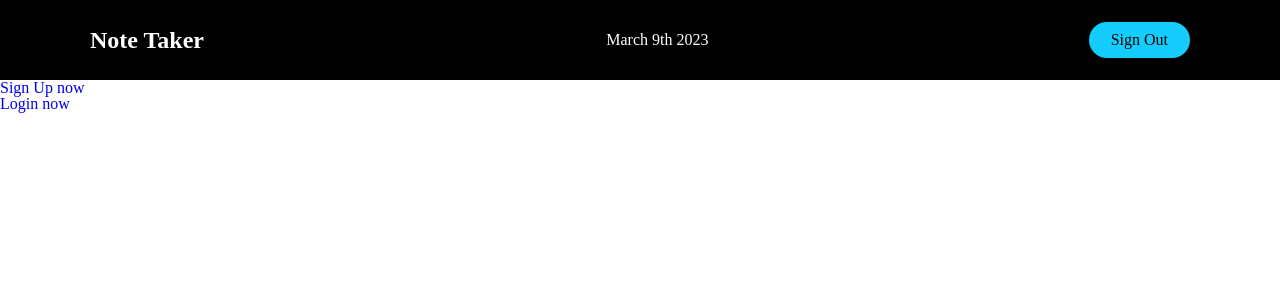
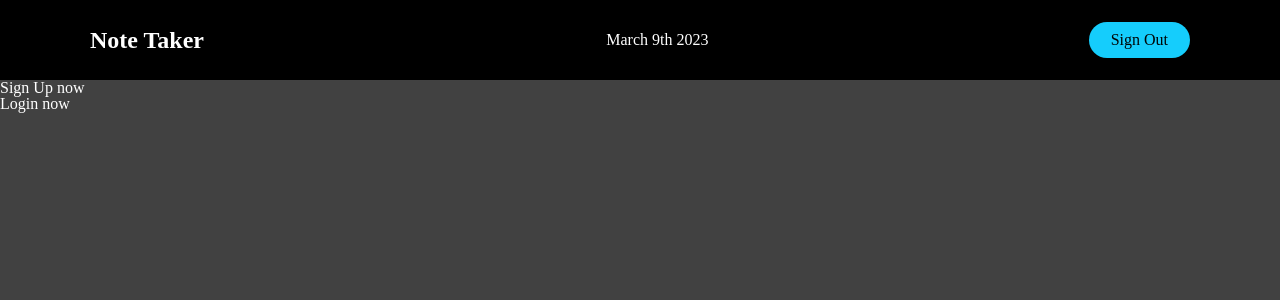
Before and after one commit to PeteChicchetti/note-taker-react, a React (Create React App) app in the folder client/: page / in a window 1280 px wide. Shown: the top 300 px of the page. Built offline with nearby package versions, Linux system fonts and the light colour scheme.

Commit message:
adjusted alignment and backgroudn color of landing page and nav

```diff
--- a/client/src/components/NavBar/NavBarElements.jsx
+++ b/client/src/components/NavBar/NavBarElements.jsx
@@ -4,7 +4,7 @@ import { Link as LinkR } from 'react-router-dom';
 export const Nav = styled.nav`
     background: #000;
     height: 80px;
-    margin-top: 0px;
+    margin-top: -80px;
     display: flex;
     justify-content: center;
     align-items: center;
--- a/client/src/pages/Landing.js
+++ b/client/src/pages/Landing.js
@@ -3,11 +3,11 @@ import { Link } from 'react-router-dom';
 
 const Landing = () => {
   return (
-    <main>
-      <Link to='/signup' style={{ textDecoration: 'none' }}>
+    <main style={{ background: '#414141', margin: '80px 0px 0px 0px', height: 'calc(100vh - 80px)'}}>
+      <Link to='/signup' style={{ textDecoration: 'none', color: 'white' }}>
         <h1>Sign Up now</h1>
       </Link>
-      <Link to='/login' style={{ textDecoration: 'none' }}>
+      <Link to='/login' style={{ textDecoration: 'none', color: 'white' }}>
         <h1>Login now</h1>
       </Link>
     </main>
```
